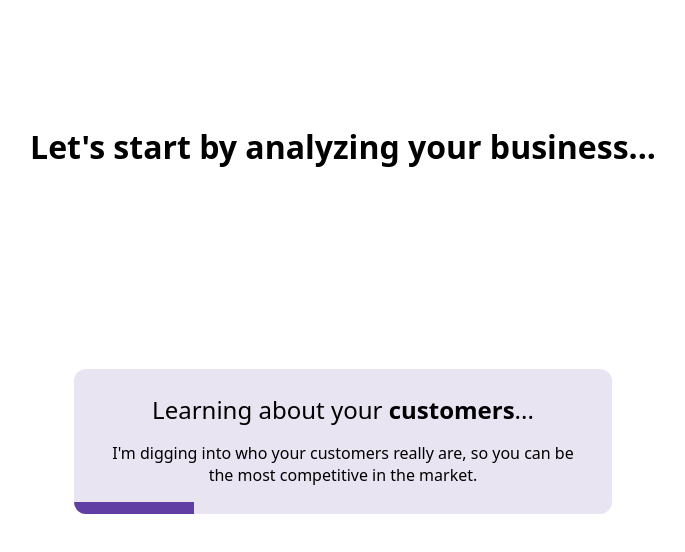
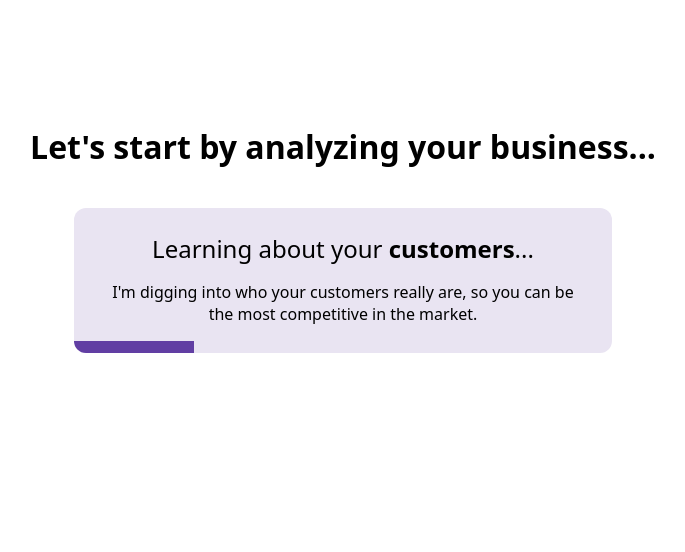
Before and after one commit to enelmes-godaddy/airo-marketing-consultant, a React (Vite) app: page / in a window 1280 px wide. Shown: the top 552 px of the page, without its empty margins (297-982 px from the left). Built offline with nearby package versions, Linux system fonts and the light colour scheme.

Commit message:
update app styles

```diff
--- a/src/App.css
+++ b/src/App.css
@@ -1,19 +1,11 @@
 .marketing-consultant-animation {
-  display: flex;
-  flex-direction: column;
-  align-items: center;
-  justify-content: flex-start;
+  /* display: flex; */
+  /* flex-direction: column; */
+  /* align-items: center; */
+  /* justify-content: flex-start; */
   height: 550px;
   width: 100%;;
   /* background: lightblue; */
-
-  &.four-c-box-keywords {
-    align-items: start;
-
-    .four-c-boxes {
-      align-items: start;
-    }
-  }
 }
 
 /* Make header slide up */
@@ -39,6 +31,14 @@
     justify-content: center;
     flex: 1; /* Takes up remaining space when expanded */
   }
+
+  &.four-c-box-keywords {
+    .four-c-boxes {
+      align-items: flex-start;
+      transform: translateX(0); /* Slide boxes left */
+      transition: transform 1s ease-out; /* Match hideText animation duration */
+    }
+  }
 }
 
 .four-c-boxes {
```
